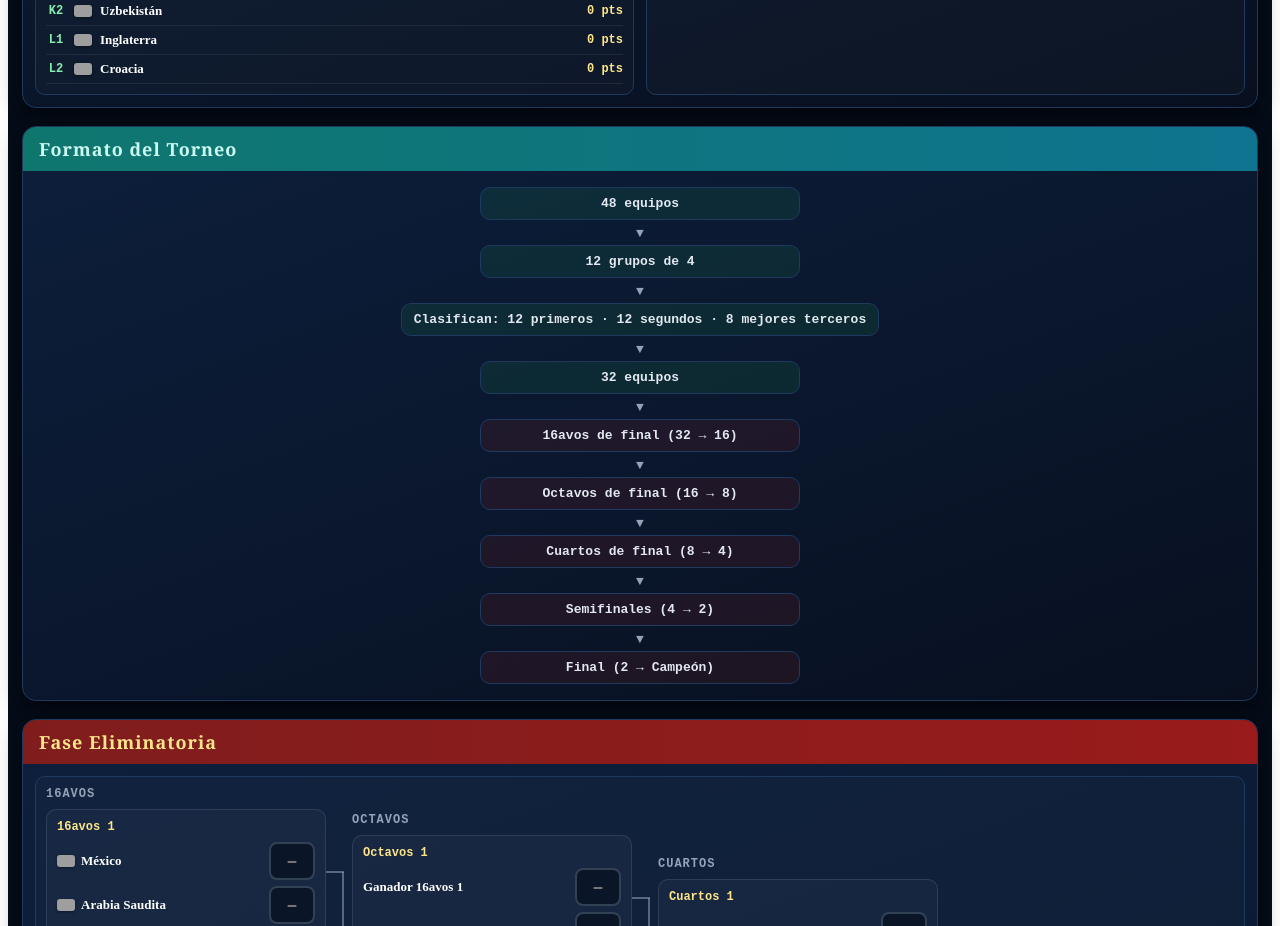
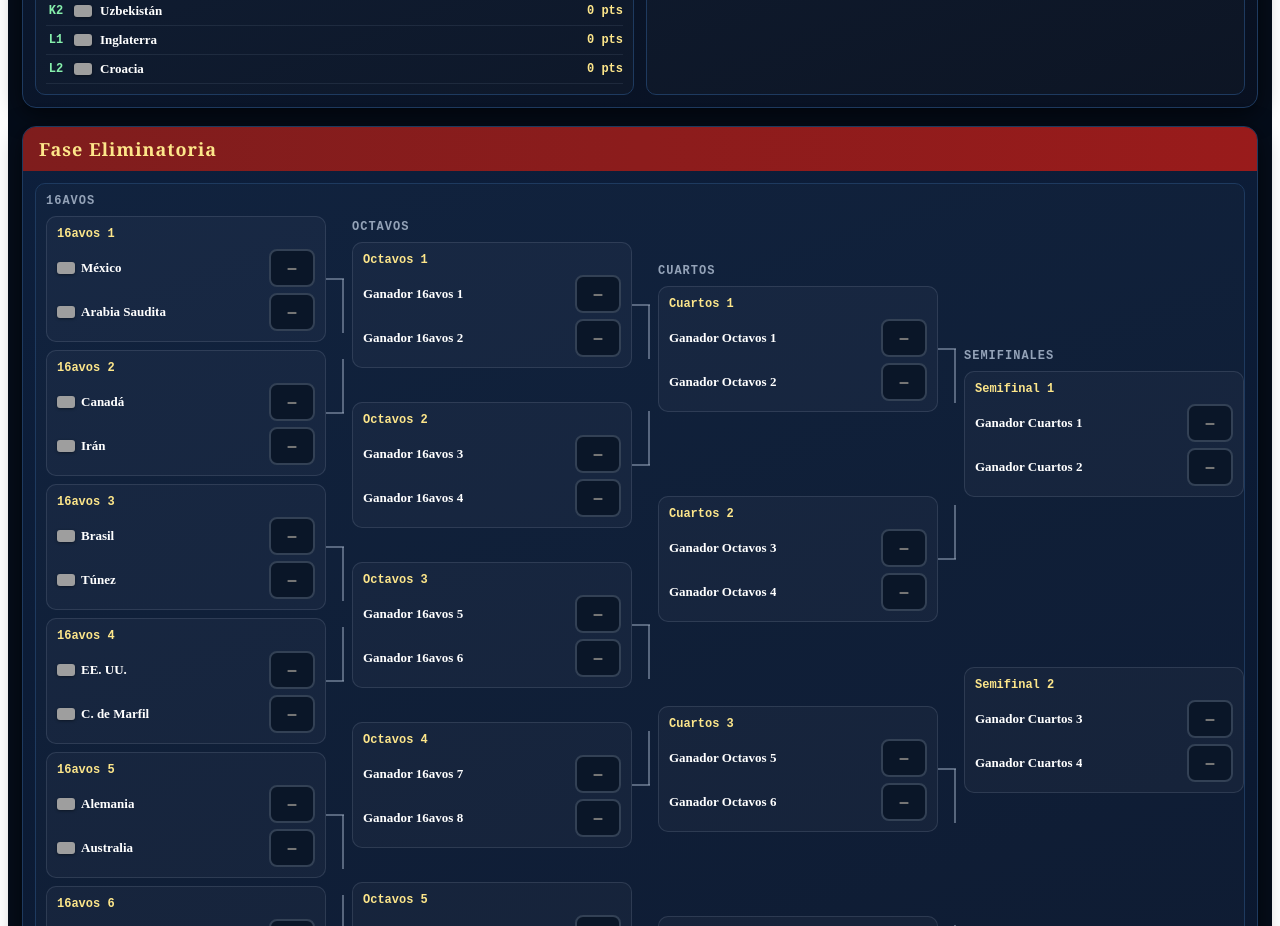
Before and after one commit to Mauromartinezgit/fixture-mundial, a React (Vite) app: page / in a window 1280 px wide. Shown: the part 3780-4706 px from the top of the page. Built offline with nearby package versions, Linux system fonts and the light colour scheme.

Commit message:
nuevo-formato

```diff
--- a/src/App.jsx
+++ b/src/App.jsx
@@ -389,77 +389,6 @@ function countPlayedGroupMatches(scores) {
   return count;
 }
 
-const TOURNAMENT_FLOW = [
-  "48 equipos",
-  "12 grupos de 4",
-  "Clasifican: 12 primeros · 12 segundos · 8 mejores terceros",
-  "32 equipos",
-  "16avos de final (32 → 16)",
-  "Octavos de final (16 → 8)",
-  "Cuartos de final (8 → 4)",
-  "Semifinales (4 → 2)",
-  "Final (2 → Campeón)",
-];
-
-function TournamentFlowCard() {
-  return (
-    <div style={{
-      maxWidth: 1400,
-      margin: "18px auto 0",
-      padding: "0 14px",
-    }}>
-      <div style={{
-        background: "linear-gradient(160deg,#0d1f3c 0%,#081020 100%)",
-        borderRadius: 14,
-        border: "1px solid #1e3a5f",
-        boxShadow: "0 6px 24px rgba(0,0,0,0.6)",
-        overflow: "hidden",
-      }}>
-        <div style={{
-          background: "linear-gradient(90deg,#0f766e,#0e7490)",
-          padding: "10px 16px",
-          fontSize: 18,
-          fontWeight: 800,
-          color: "#ccfbf1",
-          letterSpacing: 1,
-          fontFamily: "Georgia,serif",
-        }}>
-          Formato del Torneo
-        </div>
-
-        <div style={{
-          padding: "16px 12px",
-          display: "grid",
-          justifyContent: "center",
-          gap: 4,
-        }}>
-          {TOURNAMENT_FLOW.map((step, idx) => (
-            <div key={step} style={{ display: "grid", justifyItems: "center", gap: 6 }}>
-              <div style={{
-                minWidth: 320,
-                maxWidth: 540,
-                textAlign: "center",
-                border: "1px solid #1e3a5f",
-                background: idx >= 4 ? "rgba(127,29,29,0.18)" : "rgba(34,197,94,0.10)",
-                borderRadius: 10,
-                padding: "8px 12px",
-                color: "#e2e8f0",
-                fontFamily: "monospace",
-                fontWeight: 700,
-                fontSize: 13,
-              }}>
-                {step}
-              </div>
-              {idx < TOURNAMENT_FLOW.length - 1 && (
-                <div style={{ color: "#94a3b8", fontFamily: "monospace", fontWeight: 800 }}>▼</div>
-              )}
-            </div>
-          ))}
-        </div>
-      </div>
-    </div>
-  );
-}
 
 function ScoreInput({ value, onChange }) {
   const handleChange = (e) => {
@@ -893,8 +822,6 @@ export default function App() {
         </div>
       </div>
 
-      <TournamentFlowCard />
-
       {/* FASE ELIMINATORIA */}
       <div style={{ maxWidth: 1400, margin: "18px auto 0", padding: "0 14px" }}>
         <div style={{
```
